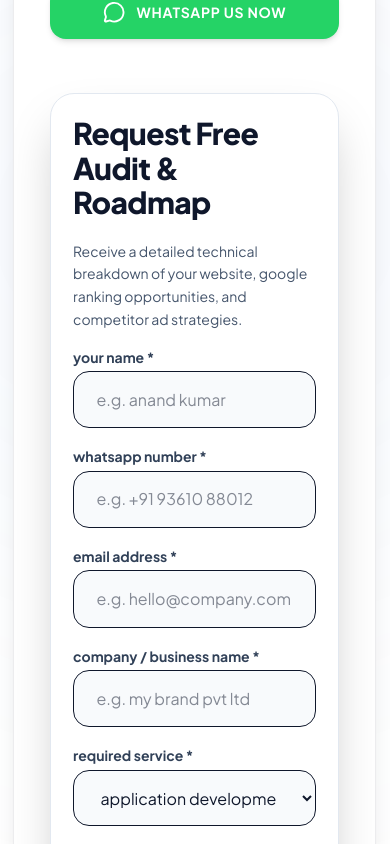
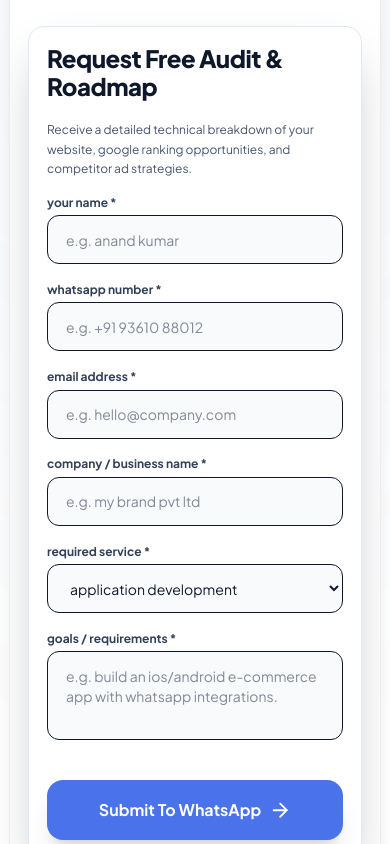
Before and after one commit to srijithit/dhi, a Next.js app in the folder next-frontend/: page /audit in a window 390 px wide. Shown: the part 1500-2344 px from the top of the page. Built offline with nearby package versions, Linux system fonts and the light colour scheme; a web font is replaced by a local one.

Commit message:
style: remove nested double padding on mobile form card for maximum touch width

```diff
--- a/next-frontend/src/components/AuditCalculator.tsx
+++ b/next-frontend/src/components/AuditCalculator.tsx
@@ -57,9 +57,9 @@ export default function AuditCalculator({ onOpenWhatsApp, onlyForm = false }: Au
 
   if (onlyForm) {
     return (
-      <div className="bg-white dark:bg-[#090d18] p-5 sm:p-10 md:p-12 rounded-3xl border border-slate-200 dark:border-slate-800 shadow-2xl min-h-[520px] flex flex-col justify-between max-w-3xl mx-auto w-full">
+      <div className="bg-white dark:bg-[#090d18] p-4 sm:p-10 md:p-12 rounded-3xl border border-slate-200 dark:border-slate-800 shadow-2xl min-h-[520px] flex flex-col justify-between max-w-3xl mx-auto w-full">
         <div className="space-y-6 animate-fadeIn font-body text-left">
-          <h3 className="font-header text-3xl sm:text-4xl md:text-5xl text-slate-900 dark:text-white tracking-wide mb-2 leading-tight">
+          <h3 className="font-header text-2xl sm:text-4xl md:text-5xl text-slate-900 dark:text-white tracking-wide mb-2 leading-tight">
             Request Free Audit &amp; Roadmap
           </h3>
           <p className="text-slate-600 dark:text-slate-300 text-sm sm:text-base mb-6 font-body leading-relaxed">
@@ -146,7 +146,7 @@ export default function AuditCalculator({ onOpenWhatsApp, onlyForm = false }: Au
 
             <button
               type="submit"
-              className="btn-primary w-full !py-4.5 sm:!py-5 mt-4 flex items-center justify-center gap-3 cursor-pointer !rounded-2xl sm:!rounded-3xl shadow-xl font-bold text-base sm:text-lg min-h-[58px]"
+              className="btn-primary w-full !py-4 sm:!py-5 mt-4 flex items-center justify-center gap-3 cursor-pointer !rounded-2xl sm:!rounded-3xl shadow-xl font-bold text-base sm:text-lg min-h-[56px] capitalize"
             >
               <span>Submit to WhatsApp</span>
               <ArrowRight className="w-5 h-5 sm:w-6 sm:h-6" />
@@ -158,14 +158,14 @@ export default function AuditCalculator({ onOpenWhatsApp, onlyForm = false }: Au
   }
 
   return (
-    <section id="free-audit-form" className="py-20 sm:py-32 md:py-40 bg-white dark:bg-[#000000] relative overflow-hidden transition-colors duration-300 border-t border-slate-200 dark:border-slate-900">
+    <section id="free-audit-form" className="py-16 sm:py-32 md:py-40 bg-white dark:bg-[#000000] relative overflow-hidden transition-colors duration-300 border-t border-slate-200 dark:border-slate-900">
 
       <div className="absolute top-1/2 left-1/2 -translate-x-1/2 -translate-y-1/2 w-[700px] h-[700px] bg-gradient-to-tr from-[#2196E8]/5 to-[#4A72EB]/5 rounded-full blur-[160px] pointer-events-none" />
 
-      <div className="max-w-7xl mx-auto px-3 sm:px-6 lg:px-8 relative z-10 font-body">
+      <div className="max-w-7xl mx-auto px-2 sm:px-6 lg:px-8 relative z-10 font-body">
 
         {/* Banner Card */}
-        <div className="glass-card p-8 sm:p-14 border border-slate-200 dark:border-slate-800/80 bg-slate-50/50 dark:bg-gradient-to-br dark:from-[#0d1322] dark:to-[#12182b] relative overflow-hidden shadow-xl dark:shadow-2xl animate-fadeIn">
+        <div className="glass-card p-4 sm:p-10 lg:p-14 border border-slate-200 dark:border-slate-800/80 bg-slate-50/50 dark:bg-gradient-to-br dark:from-[#0d1322] dark:to-[#12182b] relative overflow-hidden shadow-xl dark:shadow-2xl animate-fadeIn rounded-3xl">
 
           <div className="grid grid-cols-1 lg:grid-cols-12 gap-12 items-center">
 
@@ -235,74 +235,74 @@ export default function AuditCalculator({ onOpenWhatsApp, onlyForm = false }: Au
             </div>
 
             {/* Right Card Form */}
-            <div className="lg:col-span-5 bg-white dark:bg-[#090d18] p-5 sm:p-8 md:p-10 rounded-3xl border border-slate-200 dark:border-slate-800 shadow-2xl min-h-[520px] flex flex-col justify-between max-w-full sm:max-w-xl mx-auto w-full">
+            <div className="lg:col-span-5 bg-white dark:bg-[#090d18] p-4 sm:p-8 md:p-10 rounded-2xl sm:rounded-3xl border border-slate-200 dark:border-slate-800 shadow-2xl min-h-[520px] flex flex-col justify-between max-w-full sm:max-w-xl mx-auto w-full">
 
               {auditState === 'form' && (
-                <div className="space-y-5 animate-fadeIn font-body text-left">
-                  <h3 className="font-header text-3xl sm:text-4xl text-slate-900 dark:text-white tracking-wide mb-2 leading-tight">
+                <div className="space-y-4 animate-fadeIn font-body text-left">
+                  <h3 className="font-header text-2xl sm:text-4xl text-slate-900 dark:text-white tracking-wide mb-2 leading-tight capitalize">
                     Request Free Audit &amp; Roadmap
                   </h3>
-                  <p className="text-slate-600 dark:text-slate-300 text-sm mb-6 leading-relaxed">
+                  <p className="text-slate-600 dark:text-slate-300 text-xs sm:text-sm mb-4 leading-relaxed">
                     Receive a detailed technical breakdown of your website, Google ranking opportunities, and competitor ad strategies.
                   </p>
 
                   <form onSubmit={handleFormSubmit} className="space-y-4 text-slate-900 dark:text-white">
                     <div>
-                      <label className="block text-sm font-bold uppercase text-slate-700 dark:text-slate-200 mb-1">Your Name *</label>
+                      <label className="block text-xs sm:text-sm font-bold capitalize text-slate-700 dark:text-slate-200 mb-1">Your Name *</label>
                       <input
                         type="text"
                         required
                         placeholder="e.g. Anand Kumar"
                         value={formData.name}
                         onChange={(e) => setFormData({...formData, name: e.target.value})}
-                        className="w-full px-5 py-3.5 bg-slate-50 dark:bg-[#121726] border border-slate-250 dark:border-slate-800 rounded-2xl text-base focus:outline-none focus:border-[#2196E8]"
+                        className="w-full px-4 sm:px-5 py-3 sm:py-3.5 bg-slate-50 dark:bg-[#121726] border border-slate-250 dark:border-slate-800 rounded-xl sm:rounded-2xl text-sm sm:text-base focus:outline-none focus:border-[#2196E8]"
                       />
                     </div>
 
                     <div className="grid grid-cols-1 sm:grid-cols-2 gap-4">
                       <div>
-                        <label className="block text-sm font-bold uppercase text-slate-700 dark:text-slate-200 mb-1">WhatsApp Number *</label>
+                        <label className="block text-xs sm:text-sm font-bold capitalize text-slate-700 dark:text-slate-200 mb-1">WhatsApp Number *</label>
                         <input
                           type="tel"
                           required
                           placeholder="e.g. +91 93610 88012"
                           value={formData.phone}
                           onChange={(e) => setFormData({...formData, phone: e.target.value})}
-                          className="w-full px-5 py-3.5 bg-slate-50 dark:bg-[#121726] border border-slate-250 dark:border-slate-800 rounded-2xl text-base focus:outline-none focus:border-[#2196E8]"
+                          className="w-full px-4 sm:px-5 py-3 sm:py-3.5 bg-slate-50 dark:bg-[#121726] border border-slate-250 dark:border-slate-800 rounded-xl sm:rounded-2xl text-sm sm:text-base focus:outline-none focus:border-[#2196E8]"
                         />
                       </div>
 
                       <div>
-                        <label className="block text-sm font-bold uppercase text-slate-700 dark:text-slate-200 mb-1">Email Address *</label>
+                        <label className="block text-xs sm:text-sm font-bold capitalize text-slate-700 dark:text-slate-200 mb-1">Email Address *</label>
                         <input
                           type="email"
                           required
                           placeholder="e.g. hello@company.com"
                           value={formData.email}
                           onChange={(e) => setFormData({...formData, email: e.target.value})}
-                          className="w-full px-5 py-3.5 bg-slate-50 dark:bg-[#121726] border border-slate-250 dark:border-slate-800 rounded-2xl text-base focus:outline-none focus:border-[#2196E8]"
+                          className="w-full px-4 sm:px-5 py-3 sm:py-3.5 bg-slate-50 dark:bg-[#121726] border border-slate-250 dark:border-slate-800 rounded-xl sm:rounded-2xl text-sm sm:text-base focus:outline-none focus:border-[#2196E8]"
                         />
                       </div>
                     </div>
 
                     <div>
-                      <label className="block text-sm font-bold uppercase text-slate-700 dark:text-slate-200 mb-1">Company / Business Name *</label>
+                      <label className="block text-xs sm:text-sm font-bold capitalize text-slate-700 dark:text-slate-200 mb-1">Company / Business Name *</label>
                       <input
                         type="text"
                         required
                         placeholder="e.g. My Brand Pvt Ltd"
                         value={formData.businessName}
                         onChange={(e) => setFormData({...formData, businessName: e.target.value})}
-                        className="w-full px-5 py-3.5 bg-slate-50 dark:bg-[#121726] border border-slate-250 dark:border-slate-800 rounded-2xl text-base focus:outline-none focus:border-[#2196E8]"
+                        className="w-full px-4 sm:px-5 py-3 sm:py-3.5 bg-slate-50 dark:bg-[#121726] border border-slate-250 dark:border-slate-800 rounded-xl sm:rounded-2xl text-sm sm:text-base focus:outline-none focus:border-[#2196E8]"
                       />
                     </div>
 
                     <div>
-                      <label className="block text-sm font-bold uppercase text-slate-700 dark:text-slate-200 mb-1">Required Service *</label>
+                      <label className="block text-xs sm:text-sm font-bold capitalize text-slate-700 dark:text-slate-200 mb-1">Required Service *</label>
                       <select
                         value={formData.service}
                         onChange={(e) => setFormData({...formData, service: e.target.value})}
-                        className="w-full px-5 py-3.5 bg-slate-50 dark:bg-[#121726] border border-slate-250 dark:border-slate-800 rounded-2xl text-base focus:outline-none focus:border-[#2196E8]"
+                        className="w-full px-4 sm:px-5 py-3 sm:py-3.5 bg-slate-50 dark:bg-[#121726] border border-slate-250 dark:border-slate-800 rounded-xl sm:rounded-2xl text-sm sm:text-base focus:outline-none focus:border-[#2196E8]"
                       >
                         <option value="Website Development">Website Development</option>
                         <option value="Application Development">Application Development</option>
@@ -313,20 +313,20 @@ export default function AuditCalculator({ onOpenWhatsApp, onlyForm = false }: Au
                     </div>
 
                     <div>
-                      <label className="block text-sm font-bold uppercase text-slate-700 dark:text-slate-200 mb-1">Goals / Requirements *</label>
+                      <label className="block text-xs sm:text-sm font-bold capitalize text-slate-700 dark:text-slate-200 mb-1">Goals / Requirements *</label>
                       <textarea
                         required
                         rows={3}
                         placeholder="e.g. Build an iOS/Android e-commerce app with WhatsApp integrations."
                         value={formData.goals}
                         onChange={(e) => setFormData({...formData, goals: e.target.value})}
-                        className="w-full px-5 py-3.5 bg-slate-50 dark:bg-[#121726] border border-slate-250 dark:border-slate-800 rounded-2xl text-base focus:outline-none focus:border-[#2196E8] resize-none font-body"
+                        className="w-full px-4 sm:px-5 py-3 sm:py-3.5 bg-slate-50 dark:bg-[#121726] border border-slate-250 dark:border-slate-800 rounded-xl sm:rounded-2xl text-sm sm:text-base focus:outline-none focus:border-[#2196E8] resize-none font-body"
                       />
                     </div>
 
                     <button
                       type="submit"
-                      className="btn-primary w-full !py-4.5 sm:!py-5 mt-4 flex items-center justify-center gap-3 cursor-pointer !rounded-2xl sm:!rounded-3xl shadow-xl font-bold text-base sm:text-lg min-h-[58px]"
+                      className="btn-primary w-full !py-4 sm:!py-5 mt-3 flex items-center justify-center gap-3 cursor-pointer !rounded-2xl sm:!rounded-3xl shadow-xl font-bold text-base sm:text-lg min-h-[54px] capitalize"
                     >
                       <span>Submit to WhatsApp</span>
                       <ArrowRight className="w-5 h-5 sm:w-6 sm:h-6" />
```
